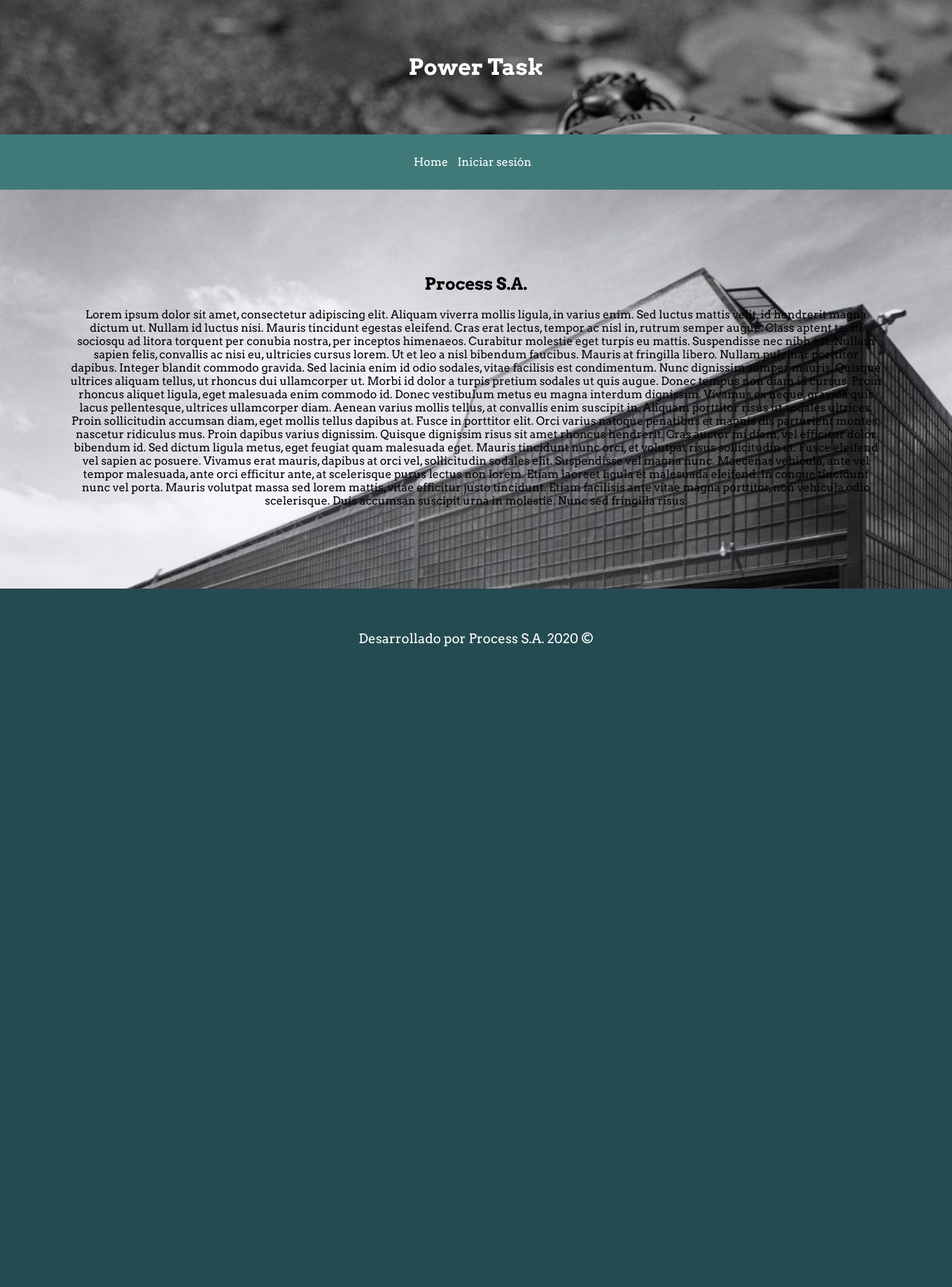
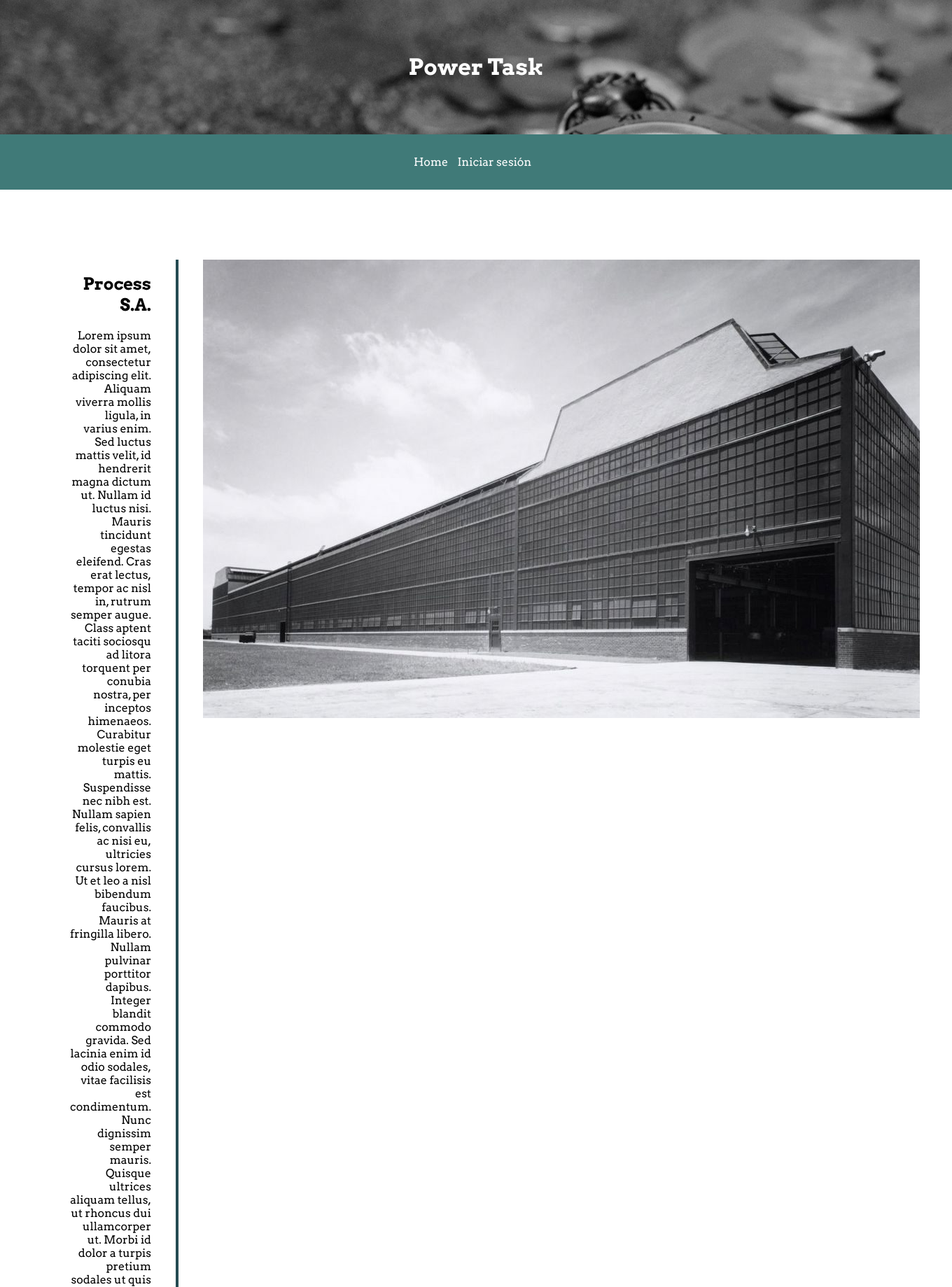
Before and after one commit to jorgefuicaz1996/control_tareas, a Django app: page / in a window 1360 px wide. Shown: the top 1839 px of the page at 70% size. Before the commit the page ends 924 px from the top, so only its background shows below. Run offline with Django 3.2, Linux system fonts and the light colour scheme.

Commit message:
cambios esteticos home

```diff
--- a/home/templates/mis_tareas.html
+++ b/home/templates/mis_tareas.html
@@ -11,7 +11,7 @@
 		</div>
 		<div id="crear-tarea" align="center">
 			<table>
-				<tr>
+				<tr class="head">
 					<th>Descripción tarea</th>
 					<th>Fecha inicio</th>
 					<th>Fecha plazo</th>
@@ -21,7 +21,7 @@
 					<th>Semáforo</th>
 				</tr>
 				{% for t in tareas %}
-				<tr>
+				<tr class="body">
 					<td>{{ t.descripcion }}</td>
 					<td>{{ t.fecha_inicio }}</td>
 					<td>{{ t.fecha_plazo }}</td>
--- a/home/templates/principal.html
+++ b/home/templates/principal.html
@@ -7,14 +7,21 @@
 {% block content %}
 	<div class="exterior" >
 		<div class="interior">
-			<h2>Process S.A.</h2>
-			<p>Lorem ipsum dolor sit amet, consectetur adipiscing elit. Aliquam viverra mollis ligula, in varius enim. Sed luctus mattis velit, id hendrerit magna dictum ut. Nullam id luctus nisi. Mauris tincidunt egestas eleifend. Cras erat lectus, tempor ac nisl in, rutrum semper augue. Class aptent taciti sociosqu ad litora torquent per conubia nostra, per inceptos himenaeos. Curabitur molestie eget turpis eu mattis. Suspendisse nec nibh est. Nullam sapien felis, convallis ac nisi eu, ultricies cursus lorem.
+			<div class="izquierda-home">
+				<h2>Process S.A.</h2>
+				<p>Lorem ipsum dolor sit amet, consectetur adipiscing elit. Aliquam viverra mollis ligula, in varius enim. Sed luctus mattis velit, id hendrerit magna dictum ut. Nullam id luctus nisi. Mauris tincidunt egestas eleifend. Cras erat lectus, tempor ac nisl in, rutrum semper augue. Class aptent taciti sociosqu ad litora torquent per conubia nostra, per inceptos himenaeos. Curabitur molestie eget turpis eu mattis. Suspendisse nec nibh est. Nullam sapien felis, convallis ac nisi eu, ultricies cursus lorem.
 
-				Ut et leo a nisl bibendum faucibus. Mauris at fringilla libero. Nullam pulvinar porttitor dapibus. Integer blandit commodo gravida. Sed lacinia enim id odio sodales, vitae facilisis est condimentum. Nunc dignissim semper mauris. Quisque ultrices aliquam tellus, ut rhoncus dui ullamcorper ut. Morbi id dolor a turpis pretium sodales ut quis augue. Donec tempus non diam id cursus. Proin rhoncus aliquet ligula, eget malesuada enim commodo id. Donec vestibulum metus eu magna interdum dignissim. Vivamus ex neque, gravida quis lacus pellentesque, ultrices ullamcorper diam. Aenean varius mollis tellus, at convallis enim suscipit in. Aliquam porttitor risus ut sodales ultrices.
+					Ut et leo a nisl bibendum faucibus. Mauris at fringilla libero. Nullam pulvinar porttitor dapibus. Integer blandit commodo gravida. Sed lacinia enim id odio sodales, vitae facilisis est condimentum. Nunc dignissim semper mauris. Quisque ultrices aliquam tellus, ut rhoncus dui ullamcorper ut. Morbi id dolor a turpis pretium sodales ut quis augue. Donec tempus non diam id cursus. Proin rhoncus aliquet ligula, eget malesuada enim commodo id. Donec vestibulum metus eu magna interdum dignissim. Vivamus ex neque, gravida quis lacus pellentesque, ultrices ullamcorper diam. Aenean varius mollis tellus, at convallis enim suscipit in. Aliquam porttitor risus ut sodales ultrices.
 
-				Proin sollicitudin accumsan diam, eget mollis tellus dapibus at. Fusce in porttitor elit. Orci varius natoque penatibus et magnis dis parturient montes, nascetur ridiculus mus. Proin dapibus varius dignissim. Quisque dignissim risus sit amet rhoncus hendrerit. Cras auctor mi diam, vel efficitur dolor bibendum id. Sed dictum ligula metus, eget feugiat quam malesuada eget. Mauris tincidunt nunc orci, et volutpat risus sollicitudin et. Fusce eleifend vel sapien ac posuere. Vivamus erat mauris, dapibus at orci vel, sollicitudin sodales elit.
+					Proin sollicitudin accumsan diam, eget mollis tellus dapibus at. Fusce in porttitor elit. Orci varius natoque penatibus et magnis dis parturient montes, nascetur ridiculus mus. Proin dapibus varius dignissim. Quisque dignissim risus sit amet rhoncus hendrerit. Cras auctor mi diam, vel efficitur dolor bibendum id. Sed dictum ligula metus, eget feugiat quam malesuada eget. Mauris tincidunt nunc orci, et volutpat risus sollicitudin et. Fusce eleifend vel sapien ac posuere. Vivamus erat mauris, dapibus at orci vel, sollicitudin sodales elit.
 
-				Suspendisse vel magna nunc. Maecenas vehicula, ante vel tempor malesuada, ante orci efficitur ante, at scelerisque purus lectus non lorem. Etiam laoreet ligula et malesuada eleifend. In congue tincidunt nunc vel porta. Mauris volutpat massa sed lorem mattis, vitae efficitur justo tincidunt. Etiam facilisis ante vitae magna porttitor, non vehicula odio scelerisque. Duis accumsan suscipit urna in molestie. Nunc sed fringilla risus.</p>
+					Suspendisse vel magna nunc. Maecenas vehicula, ante vel tempor malesuada, ante orci efficitur ante, at scelerisque purus lectus non lorem. Etiam laoreet ligula et malesuada eleifend. In congue tincidunt nunc vel porta. Mauris volutpat massa sed lorem mattis, vitae efficitur justo tincidunt. Etiam facilisis ante vitae magna porttitor, non vehicula odio scelerisque. Duis accumsan suscipit urna in molestie. Nunc sed fringilla risus.</p>
+
+			</div>
+			<div class="derecha-home">
+				<img src="{% static 'images/home1.jpg' %}" alt="">
+			</div>
+
 
 		</div>
 	</div>
--- a/powertask/static/css/style.css
+++ b/powertask/static/css/style.css
@@ -63,11 +63,18 @@ footer h3{
 }
 .exterior{
     display: flex;
-    background:url("/static/images/home1.jpg")no-repeat;
     background-size: cover;
 }
 .interior{
+    display: flex;
     padding:100px;
+}
+.izquierda-home{
+    text-align: right;
+    margin-right: 3%;
+    width: 50%;
+    border-right: 4px solid #254B52;
+    padding-right: 3%;
 }
 /*PANEL*/
 #panel #main{
```
